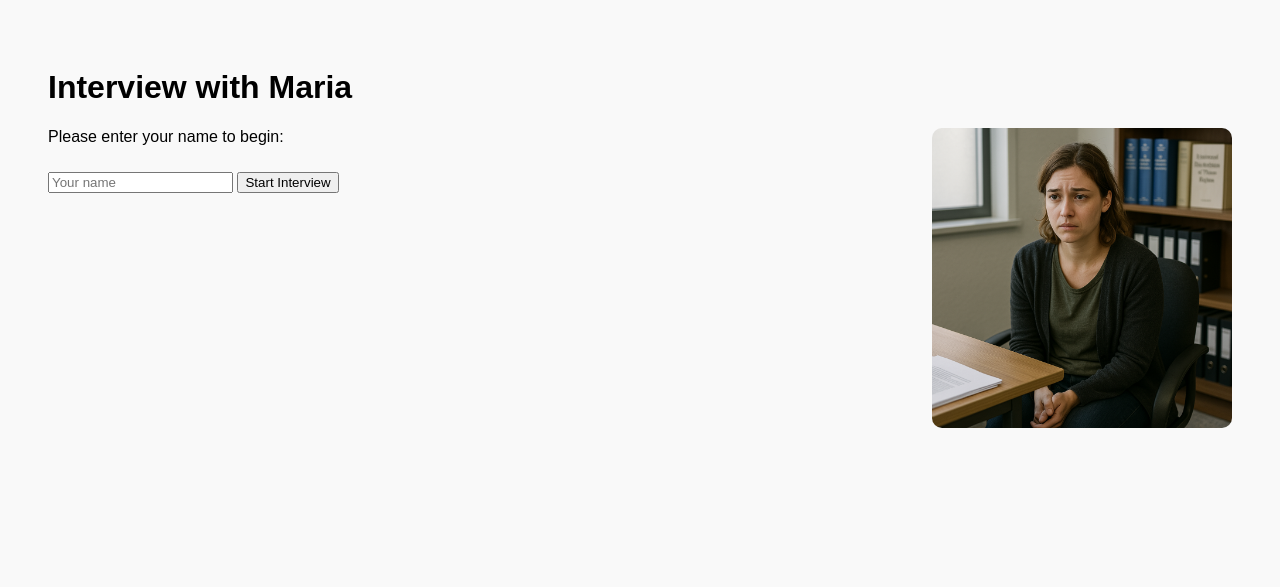
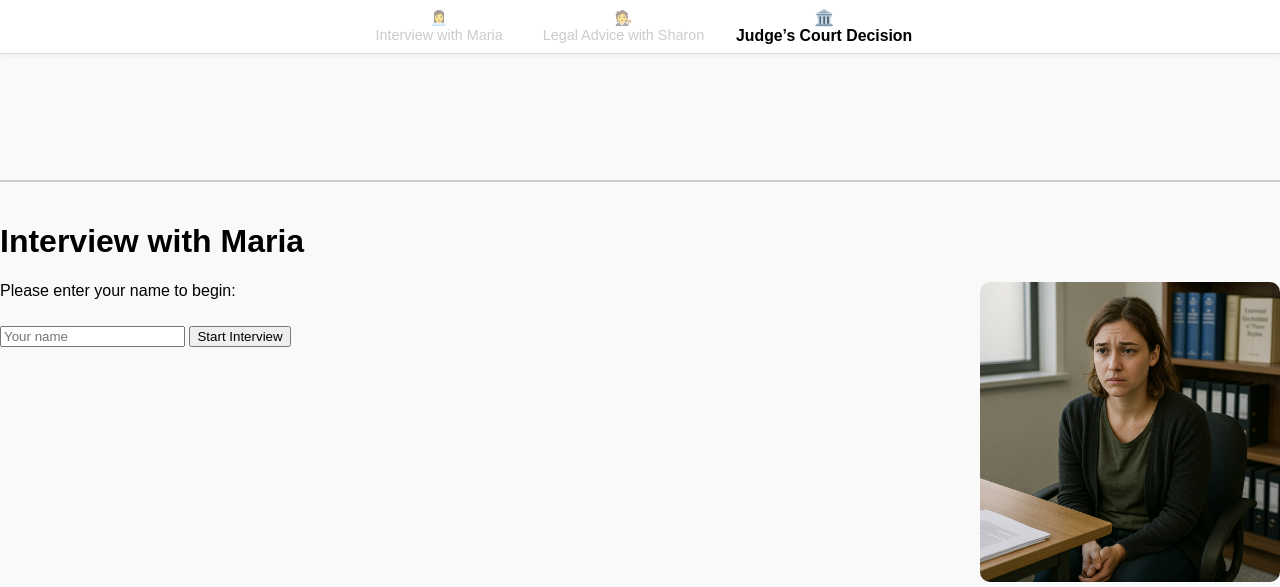
Before and after one commit to g-koe/maria-asylum-simulation, a Flask app: page / in a window 1280 px wide. Shown: the top 587 px of the page. Run offline with Flask 2, Linux system fonts and the light colour scheme; some libraries are stand-ins or nearby versions.

Commit message:
✅ Styled progress bar and welcome message with scrolling fix

```diff
--- a/templates/index.html
+++ b/templates/index.html
@@ -4,6 +4,13 @@
   <meta charset="UTF-8">
   <title>Maria's Asylum Case</title>
   <style>
+    body {
+      font-family: Arial, sans-serif;
+      background-color: #f9f9f9;
+      margin: 0;
+      padding-top: 130px;
+    }
+
     img {
       max-width: 300px;
       border-radius: 10px;
@@ -11,37 +18,97 @@
       margin-left: 20px;
       margin-bottom: 10px;
     }
-        body {
-            font-family: Arial, sans-serif;
-            padding: 40px;
-            background-color: #f9f9f9;
-        }
+
     textarea {
       width: 100%;
     }
+
     button {
       margin-top: 10px;
     }
+
     .section {
       margin-top: 50px;
       padding-top: 20px;
       border-top: 2px solid #ccc;
     }
+
     #student_display {
       font-weight: bold;
       margin-bottom: 20px;
       font-size: 1.2em;
       color: #007BFF;
     }
+
+    .sticky-progress {
+      position: fixed;
+      top: 0;
+      left: 0;
+      width: 100%;
+      background: white;
+      z-index: 999;
+      border-bottom: 1px solid #ddd;
+      box-shadow: 0 2px 4px rgba(0,0,0,0.05);
+      padding: 10px 0;
+    }
+
+    .progress-container {
+      display: flex;
+      justify-content: center;
+      gap: 40px;
+      font-size: 0.9em;
+      font-weight: normal;
+      color: #999;
+    }
+
+    .progress-step {
+      text-align: center;
+      transition: transform 0.3s, opacity 0.3s;
+      opacity: 0.5;
+    }
+
+    .progress-step.active {
+      font-weight: bold;
+      color: #000;
+      opacity: 1;
+      transform: scale(1.1);
+    }
   </style>
+
   <script src="https://cdn.jsdelivr.net/npm/marked/marked.min.js"></script>
   <script>
     let studentNameSet = false;
 
-        window.onload = function() {
+    window.onload = function () {
       const savedName = localStorage.getItem("student_name");
       if (savedName) {
-                setStudentName(savedName, true);  // set silently
+        setStudentName(savedName, true);
+      }
+
+      window.addEventListener("scroll", updateProgress);
+    };
+
+    function updateProgress() {
+      const step1Top = document.getElementById("response").offsetTop - 150;
+      const step2Top = document.getElementById("sharon_response").offsetTop - 150;
+      const step3Top = document.getElementById("judge_response").offsetTop - 300;
+
+      const scrollY = window.scrollY;
+
+      const steps = [
+        document.getElementById("step1"),
+        document.getElementById("step2"),
+        document.getElementById("step3")
+      ];
+
+      steps.forEach(step => step.classList.remove("active"));
+
+      if (scrollY >= step3Top) {
+        steps[2].classList.add("active");
+      } else if (scrollY >= step2Top) {
+        steps[1].classList.add("active");
+      } else {
+        steps[0].classList.add("active");
       }
     }
 
@@ -131,6 +198,15 @@
   </script>
 </head>
 <body>
+  <div class="sticky-progress">
+    <div class="progress-container">
+      <div class="progress-step active" id="step1">👩‍💼<br>Interview with Maria</div>
+      <div class="progress-step" id="step2">🧑‍⚖️<br>Legal Advice with Sharon</div>
+      <div class="progress-step" id="step3">🏛️<br>Judge’s Court Decision</div>
+    </div>
+  </div>
+
+  <div class="section">
     <h1>Interview with Maria</h1>
     <div id="student_display"></div>
     <img src="{{ url_for('static', filename='images/maria_desk.png') }}" alt="Maria the asylum-seeker at the desk">
@@ -168,5 +244,6 @@
         <button onclick="submitPleading()">Submit to Judge</button>
       </div>
     </div>
+  </div>
 </body>
 </html>
```
Lines whose indentation alone changed are shown as unchanged.
